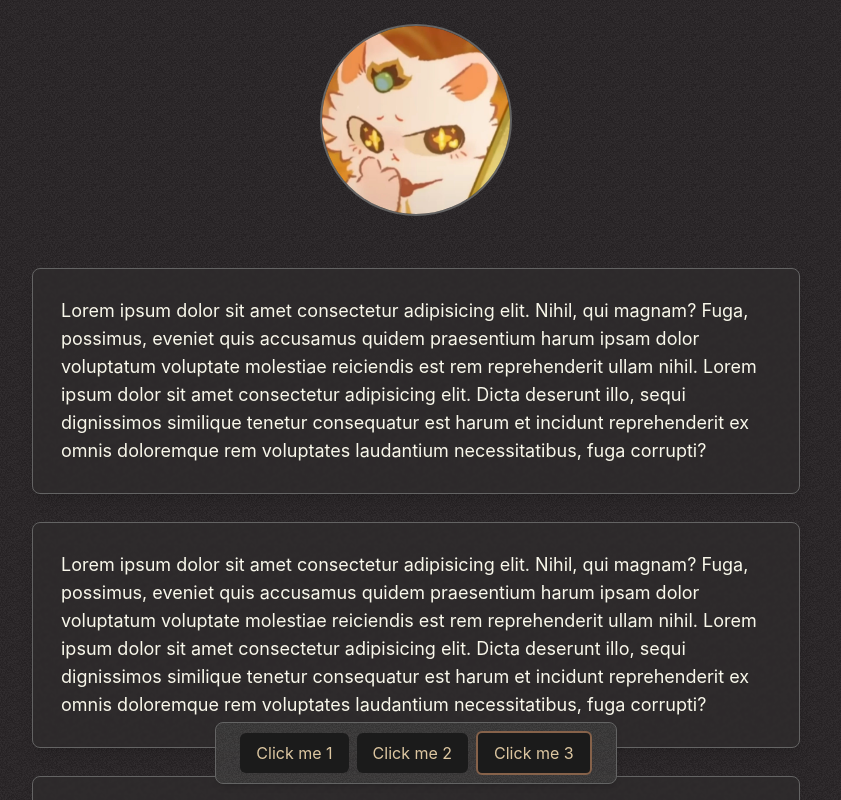
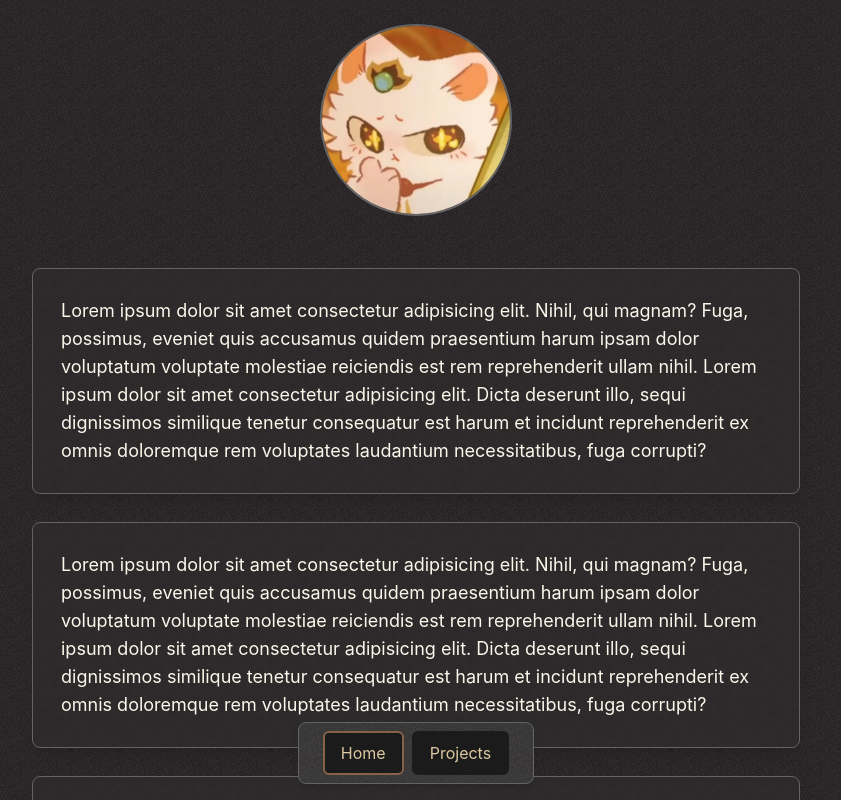
Before and after one commit to dionisiyKDO/dionisiyKDO.github.io, a SvelteKit app: page / in a window 1280 px wide. Shown: the top 800 px of the page, without its empty margins (224-1065 px from the left). Built offline with nearby package versions, Linux system fonts and the light colour scheme.

Commit message:
feat: navbar current page check

```diff
--- a/src/app.css
+++ b/src/app.css
@@ -92,10 +92,12 @@
 		@apply py-2 px-4
         rounded-md
         bg-[--navbar-button-background]
+        border-2 border-transparent
         text-[--navbar-button-text]
 
         transition-all duration-100 ease-in-out
         hover:text-[--navbar-button-text-hover]
+
     }
     .navbar-button-selected {
         @apply
--- /dev/null
+++ b/src/lib/Navbar.svelte
@@ -0,0 +1,23 @@
+<script>
+    import { page } from '$app/state';
+
+    const links = [
+        { name: 'Home', href: '/' },
+        { name: 'Projects', href: '/projects' },
+    ];
+</script>
+
+<div class="navbar-container">
+    <div class="navbar">
+        {#each links as link}
+            {#if link.href === page.url.pathname}
+                <a href={link.href} class="navbar-button navbar-button-selected">{link.name}</a>
+            {:else}
+                <a href={link.href} class="navbar-button">{link.name}</a>
+            {/if}
+        {/each}
+    </div>
+</div>
+
+<style>
+</style>
--- a/src/lib/Thing.svelte
+++ /dev/null
@@ -1,13 +0,0 @@
-<script>
-</script>
-
-<div class="navbar-container">
-    <div class="navbar">
-        <button class="navbar-button"> Click me 1</button>
-        <button class="navbar-button"> Click me 2</button>
-        <button class="navbar-button navbar-button-selected"> Click me 3</button>
-    </div>
-</div>
-
-<style>
-</style>
--- a/src/routes/+layout.svelte
+++ b/src/routes/+layout.svelte
@@ -1,7 +1,7 @@
 <script lang="ts">
 	import Header from '$lib/Header.svelte';
 	import Footer from '$lib/Footer.svelte';
-	import Thing from '$lib/Thing.svelte';
+	import Thing from '$lib/Navbar.svelte';
 	import '../app.css';
 	let { children } = $props();
 </script>
```
Also changed, not shown: src/routes/projects/+page.svelte (renamed from src/routes/about/+page.svelte).
